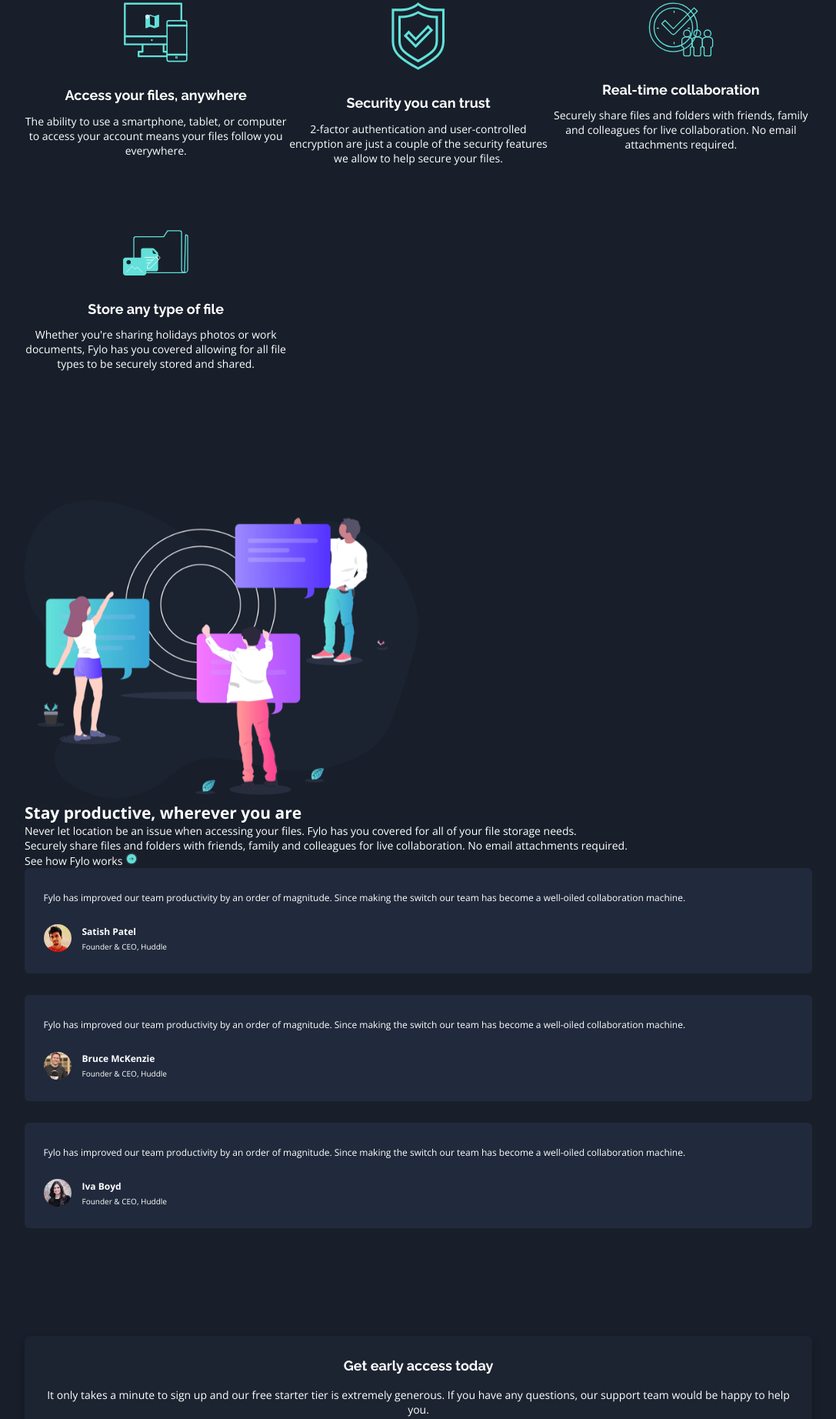
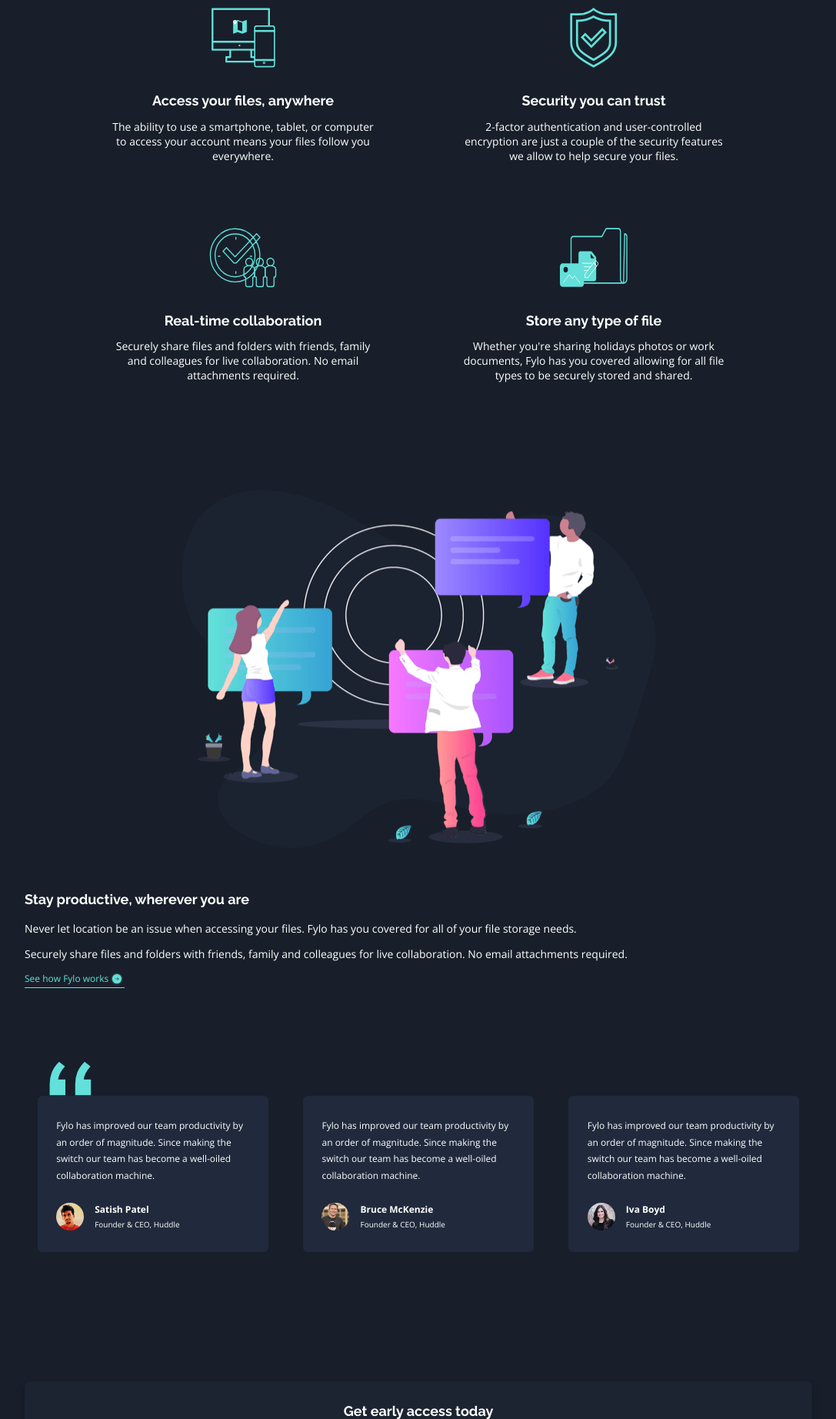
Before and after one commit to JacksonJ97/fylo-dark-theme-landing-page, a website built with Parcel: page src/index.html in a window 1280 px wide. Shown: the part 956-2800 px from the top of the page at 77% size, without its empty margins (96-1183 px from the left). Built offline with nearby package versions, Linux system fonts and the light colour scheme; files whose address does not match are found by name.

Commit message:
updated styles and HTML structure

```diff
--- a/src/index.html
+++ b/src/index.html
@@ -10,8 +10,9 @@
     <title>Frontend Mentor | Fylo landing page with dark theme and features grid</title>
   </head>
   <body>
+    <div class="header-bg"></div>
+    <header>
       <div class="container">
-      <header>
         <img src="~images/logo.svg" alt="Company logo" />
 
         <nav>
@@ -19,10 +20,12 @@
           <li><a href="#a">Team</a></li>
           <li><a href="#a">Sign In</a></li>
         </nav>
+      </div>
     </header>
 
     <main>
       <section class="hero-content">
+        <div class="container">
           <img src="~images/illustration-intro.png" alt="Hero illustration" />
 
           <h1>All your files in one secure location, accessible anywhere.</h1>
@@ -30,9 +33,11 @@
           <p>Fylo stores all your most important files in one secure location. Access them wherever you need, share and collaborate with friends family, and co-workers.</p>
 
           <button>Get Started</button>
+        </div>
       </section>
 
       <section class="info-content">
+        <div class="container">
           <div class="info-card">
             <img src="~images/icon-access-anywhere.svg" alt="" />
             <p class="info-title">Access your files, anywhere</p>
@@ -56,10 +61,12 @@
             <p class="info-title">Store any type of file</p>
             <p>Whether you're sharing holidays photos or work documents, Fylo has you covered allowing for all file types to be securely stored and shared.</p>
           </div>
+        </div>
       </section>
 
-        <section>
-          <img src="~images/illustration-stay-productive.png" alt="" class="second-pic" />
+      <section class="second-info-content">
+        <div class="container">
+          <img src="~images/illustration-stay-productive.png" alt="" class="second-info-picture" />
 
           <div>
             <h2>Stay productive, wherever you are</h2>
@@ -67,10 +74,14 @@
             <p>Securely share files and folders with friends, family and colleagues for live collaboration. No email attachments required.</p>
             <a href="#a">See how Fylo works <img src="~images/icon-arrow.svg" alt="" /></a>
           </div>
+        </div>
       </section>
 
       <section class="testimonial-content">
+        <div class="container">
           <div class="testimonial-card">
+            <img src="~images/bg-quotes.png" alt="" class="bg-quotes" />
+
             <p class="testimonial-body">Fylo has improved our team productivity by an order of magnitude. Since making the switch our team has become a well-oiled collaboration machine.</p>
 
             <div class="user-details">
@@ -108,9 +119,11 @@
               </div>
             </div>
           </div>
+        </div>
       </section>
 
       <section class="cta-content">
+        <div class="container">
           <h3>Get early access today</h3>
           <p>It only takes a minute to sign up and our free starter tier is extremely generous. If you have any questions, our support team would be happy to help you.</p>
 
@@ -118,9 +131,12 @@
             <input type="email" name="email" id="email" placeholder="email@example.com" required />
             <input type="submit" value="Get Started For Free" />
           </form>
+        </div>
       </section>
+    </main>
 
     <footer>
+      <div class="container">
         <img src="~images/logo.svg" alt="Company logo" />
 
         <div>
@@ -152,8 +168,7 @@
         </div>
 
         <div class="social-links"></div>
+      </div>
     </footer>
-      </main>
-    </div>
   </body>
 </html>
--- a/src/scss/components/_cta-card.scss
+++ b/src/scss/components/_cta-card.scss
@@ -6,7 +6,7 @@
   margin-bottom: 1em;
 }
 
-.cta-content {
+.cta-content .container {
   background-color: $darkBlue;
   text-align: center;
   padding: 2em 1.5em;
--- a/src/scss/components/_info-card.scss
+++ b/src/scss/components/_info-card.scss
@@ -2,10 +2,12 @@
 
 .info-card {
   text-align: center;
-  margin-bottom: 6em;
+  margin: 0 auto 6em auto;
+  max-width: 350px;
 }
 
 .info-card img {
+  height: 78px;
   max-width: 25%;
   margin: 0 auto 2em auto;
 }
--- a/src/scss/components/_testimonial-card.scss
+++ b/src/scss/components/_testimonial-card.scss
@@ -4,7 +4,9 @@
   background-color: $testimonialBackground;
   border-radius: 6px;
   padding: 2em 1.75em;
-  margin-bottom: 2em;
+  margin: 0 auto 2em auto;
+  max-width: 300px;
+  position: relative;
 }
 
 .testimonial-body {
@@ -34,3 +36,10 @@
 .user-title {
   font-size: 0.625rem;
 }
+
+.bg-quotes {
+  position: absolute;
+  z-index: 1;
+  bottom: 100%;
+  left: 5%;
+}
--- a/src/scss/layout/_body.scss
+++ b/src/scss/layout/_body.scss
@@ -1,12 +1,22 @@
 @use "abstracts/variables" as *;
 
 body {
-  display: grid;
-  place-items: center;
   background-color: $mainBackground;
+  min-width: 300px;
+}
+
+.header-bg {
+  position: absolute;
+  min-width: 300px;
+  width: 100vw;
+  height: 400px;
+  background-color: $darkBlue;
+  top: 0;
+  z-index: -2;
 }
 
 .container {
-  padding: 2em 0;
+  min-width: 300px;
   width: 80%;
+  margin: 0 auto;
 }
--- a/src/scss/layout/_footer.scss
+++ b/src/scss/layout/_footer.scss
@@ -0,0 +1,5 @@
+@use "abstracts/variables" as *;
+
+footer {
+  background-color: $footerBackground;
+}
--- a/src/scss/layout/_header.scss
+++ b/src/scss/layout/_header.scss
@@ -1,10 +1,14 @@
 @use "abstracts/variables" as *;
 
 header {
+  margin-top: 2em;
+  margin-bottom: 3em;
+}
+
+header .container {
   display: flex;
   align-items: center;
   justify-content: space-between;
-  margin-bottom: 3em;
 }
 
 header img {
--- a/src/scss/layout/_hero.scss
+++ b/src/scss/layout/_hero.scss
@@ -9,6 +9,12 @@
 
 .hero-content {
   text-align: center;
+  margin-bottom: 10em;
+  background: url(~images/bg-curvy-mobile.svg);
+  background-repeat: no-repeat;
+  background-size: 100% 140px;
+  background-position: 0% 50%;
+  position: relative;
 }
 
 .hero-content img {
@@ -22,5 +28,4 @@
 
 .hero-content button {
   padding: 1em 6em;
-  margin-bottom: 10em;
 }
--- a/src/scss/layout/_index.scss
+++ b/src/scss/layout/_index.scss
@@ -2,5 +2,6 @@
 @forward "layout/header";
 @forward "layout/hero";
 @forward "layout/info";
+@forward "layout/second-info";
 @forward "layout/testimonials";
 @forward "layout/footer";
--- a/src/scss/layout/_info.scss
+++ b/src/scss/layout/_info.scss
@@ -1,5 +1,12 @@
+@use "abstracts/variables" as *;
+
 .info-content {
+  margin-bottom: 4em;
+}
+
+.info-content .container {
   display: grid;
   grid-template-columns: repeat(auto-fill, minmax(300px, 1fr));
-  margin-bottom: 6em;
+  grid-column-gap: 12px;
+  max-width: 900px;
 }
--- /dev/null
+++ b/src/scss/layout/_second-info.scss
@@ -0,0 +1,35 @@
+@use "abstracts/variables" as *;
+
+.second-info-content {
+  margin-bottom: 10em;
+}
+
+.second-info-picture {
+  display: block;
+  max-width: 100%;
+  margin: 0 auto 4em auto;
+}
+
+.second-info-content h2 {
+  font-family: $header-font;
+  font-size: 1.125rem;
+  margin-bottom: 1em;
+}
+
+.second-info-content p {
+  margin-bottom: 1em;
+}
+
+.second-info-content a {
+  display: flex;
+  align-items: center;
+  width: 130px;
+  font-size: 0.75rem;
+  color: $cyan;
+  border-bottom: 1px solid $cyan;
+  padding-bottom: 0.25em;
+}
+
+.second-info-content a img {
+  margin-left: 0.25em;
+}
--- a/src/scss/layout/_testimonials.scss
+++ b/src/scss/layout/_testimonials.scss
@@ -1,3 +1,11 @@
+@use "abstracts/variables" as *;
+
 .testimonial-content {
   margin-bottom: 10em;
 }
+
+.testimonial-content .container {
+  display: grid;
+  grid-template-columns: repeat(auto-fill, minmax(300px, 1fr));
+  grid-column-gap: 12px;
+}
--- a/src/scss/main.scss
+++ b/src/scss/main.scss
@@ -2,7 +2,3 @@
 @use "base";
 @use "components";
 @use "layout";
-
-.second-pic {
-  width: 50%;
-} // TEMPORARY
```
Also changed, not shown: public/index.html (+20 -5 lines), public/bg-curvy-mobile.3eef75f6.svg (added), public/bg-quotes.2a98a720.png (added), 2 other files. Lines whose indentation alone changed are shown as unchanged.
